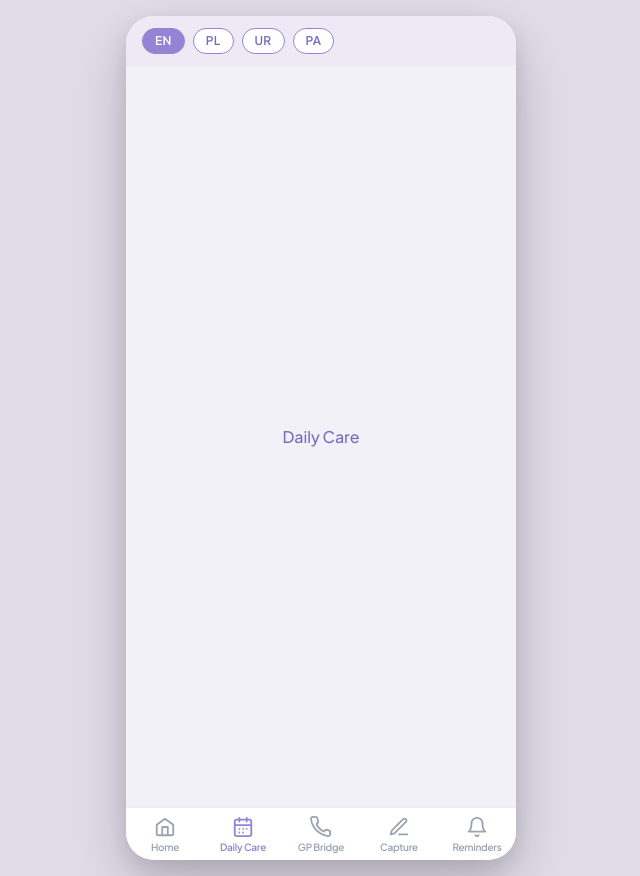
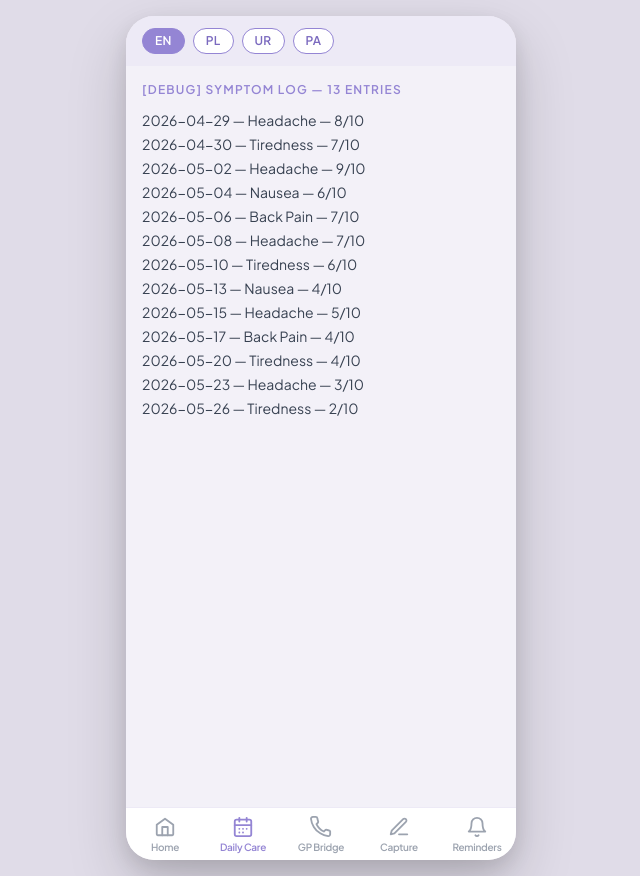
Before and after one commit to tayyebns/zentic-health-landing, a Next.js app: page /app/daily-care in a window 1280 px wide. Shown: the whole page, without its empty margins (319-959 px from the left). Built offline with nearby package versions, Linux system fonts and the light colour scheme.

Commit message:
chore: hydrate store from seed and render debug symptom list on Daily Care

```diff
--- a/src/app/app/daily-care/page.tsx
+++ b/src/app/app/daily-care/page.tsx
@@ -1,9 +1,23 @@
+"use client";
+
+import { useZenticStore } from "@/lib/store";
+
+// Temporary debug view — replaced by real Daily Care UI in Phase 3.
 export default function DailyCare() {
+  const symptoms = useZenticStore((s) => s.symptoms);
+
   return (
-    <div className="flex h-full items-center justify-center">
-      <p className="font-sans text-base font-medium text-zentic-purple-dark">
-        Daily Care
+    <div className="p-4">
+      <p className="mb-3 font-sans text-xs font-semibold uppercase tracking-widest text-zentic-purple">
+        [Debug] Symptom log — {symptoms.length} entries
       </p>
+      <ul className="space-y-1">
+        {symptoms.map((s) => (
+          <li key={s.id} className="font-sans text-sm text-gray-700">
+            {s.date} — {s.symptom} — {s.severity}/10
+          </li>
+        ))}
+      </ul>
     </div>
   );
 }
```
